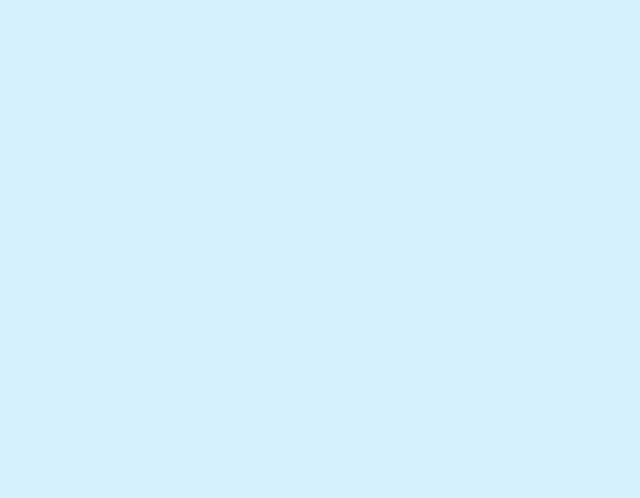
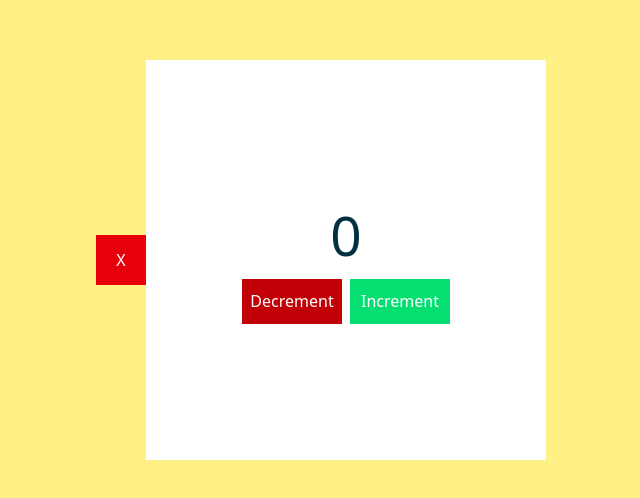
Before and after one commit to SaviruWS/i-computers-frontend, a React (Vite) app: page /test in a window 1280 px wide. Before the commit this address had no page. Shown: the part 140-638 px from the top of the page, without its empty margins (319-959 px from the left). Built offline with nearby package versions, Linux system fonts and the light colour scheme.

Commit message:
useStates

```diff
--- a/src/App.jsx
+++ b/src/App.jsx
@@ -2,6 +2,7 @@
 import AdminPage from "./pages/admin";
 import HomePage from "./pages/home";
 import LoginPage from "./pages/login";
+import Test from "./components/test";
 
 
 export default function App() {
@@ -11,6 +12,7 @@
 				<Route path="/" element={<HomePage />} />
 				<Route path="/admin/*" element={<AdminPage/>}/>
 				<Route path="/login" element={<LoginPage />} />
+				<Route path="/test" element={<Test/>}/>
 			</Routes>
 		</div>
 	);
--- /dev/null
+++ b/src/components/test.jsx
@@ -0,0 +1,41 @@
+import { useState } from "react"
+
+export default function Test(){
+
+	const [count,setCount]=useState(0)
+	const[isVisible,setIsVisible]=useState(true)
+
+
+    return(
+        <div className="w-full h-full  bg-yellow-200 flex justify-center items-center">
+			<h1>{isVisible}</h1>
+			<button onClick={
+				()=>{
+					setIsVisible(!isVisible)
+				}
+			}
+			className="w-[50px] h-[50px] bg-red-600 text-white">{isVisible?"X":"O"}</button>
+
+          {isVisible && <div className=" w-[400px] h-[400px] bg-white flex justify-center items-center flex-col">
+			<h1 className="text-[55px]">{count}</h1>
+			<div className="w-full h-[50px]  flex justify-center items-center gap-2">
+				<button onClick={
+					()=>{
+						setCount(count-1)
+
+					}
+				}
+				className="w-[100px] h-[45px] bg-red-700 text-white">Decrement</button>
+
+				<button onClick={
+					()=>{
+					setCount(count+1)
+					}
+				}className="w-[100px] h-[45px] bg-green-400 text-white">Increment</button>
+
+
+			</div>
+		   </div>}
+		</div>
+    )
+}
--- a/src/components/text.jsx
+++ /dev/null
@@ -1,20 +0,0 @@
-export default function Test(){
-    return(
-        <div className="w-[600px] h-[600px] border-4 relative">
-			<div className="w-[500px] h-[500px] bg-amber-200 flex flex-col items-center justify-center relative">
-				<div className="w-[75px] h-[75px] bg-blue-600">
-				</div>
-				<div className="w-[75px] h-[75px] bg-red-600">
-				</div>
-				<div className="w-[75px] h-[75px] bg-green-600 absolute top-[10px] right-[10px] ">
-				</div>
-				<div className="w-[75px] h-[75px] bg-purple-600 fixed top-[10px] right-[150px] ">
-				</div>
-				<div className="w-[75px] h-[75px] bg-black">
-				</div>
-				<div className="w-[75px] h-[75px] bg-[#00FFFF]">
-				</div>
-			</div>
-		</div>
-    )
-}
--- a/src/pages/login.jsx
+++ b/src/pages/login.jsx
@@ -6,7 +6,7 @@
             <div className="w-[50%] h-full flex justify-center items-center">
                 <img src="/logo.png" className="w-[300px] h-[300px] object-cover"/>
                 <h1 className="text-4xl font-bold mt-5 text-white">New Tech Computers</h1>
-            </div>
+                </div>
 
 
 
@@ -19,7 +19,7 @@
                   <button className="m-5 p-3 w-[90%] h-[50px] border border-accent rounded-lg text-white font-bold">Login with google</button>
                   <p className="w-full text-right pr-10">Don't Have an Account?{" "}<Link to="/register" className="text-accent">Register</Link></p>
 
-                </div>
+            </div>
        </div>
     )
 }
```
